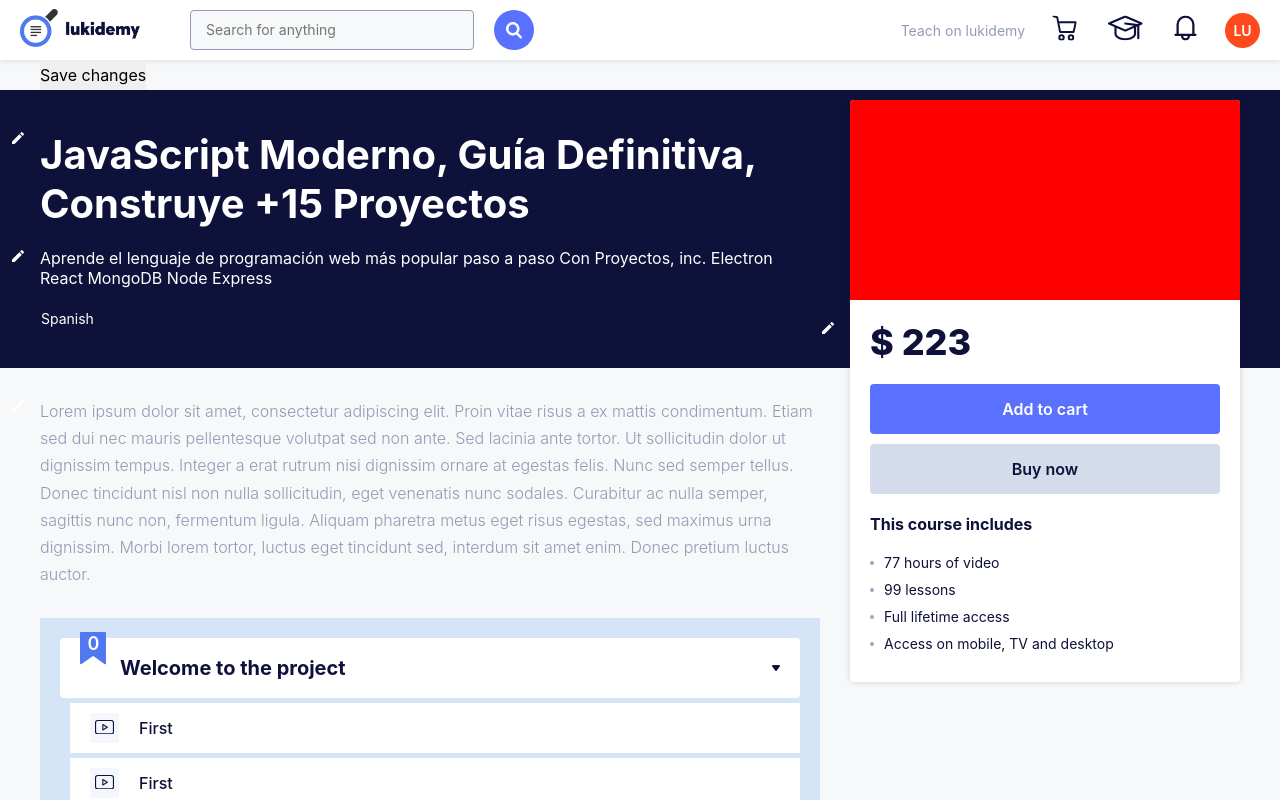
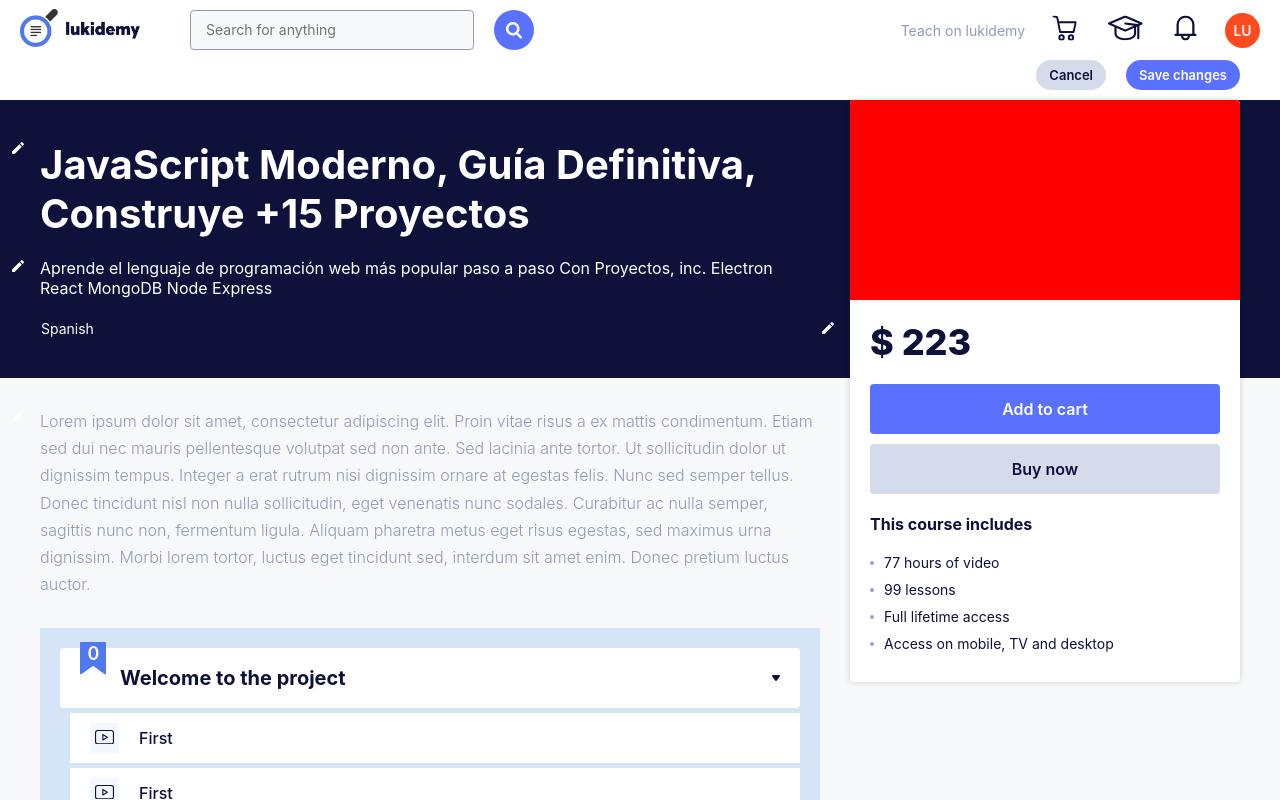
Before and after one commit to lukasalvarezdev/forbidden-academy, a Next.js app: page /courses/12334 in a window 1280 px wide. Both pictures are taken after a click on the button "Edit mode". Shown: the top 800 px of the page. Built offline with nearby package versions, Linux system fonts and the light colour scheme.

Commit message:
Styled edit mode bar

```diff
--- a/src/entities/course/layouts/EditModeBar.tsx
+++ b/src/entities/course/layouts/EditModeBar.tsx
@@ -8,12 +8,9 @@ const CourseHeading = () => {
   if (role !== 'admin') return null
 
   return (
-    <StyledEditModeBar className="container d-f justify-items-e">
-      {isEditMode ? (
-        <button className="button" onClick={handleSubmit}>
-          Save changes
-        </button>
-      ) : (
+    <StyledEditModeBar className=" bg-white">
+      <div className="container d-f justify-content-e align-items-c">
+        {!isEditMode ? (
           <button
             className="button"
             onClick={e => {
@@ -23,7 +20,33 @@ const CourseHeading = () => {
           >
             Edit mode
           </button>
-      )}
+        ) : null}
+
+        {isEditMode ? (
+          <button
+            className="button cancel mr-20"
+            onClick={e => {
+              e.preventDefault()
+              setEditMode(false)
+            }}
+          >
+            Cancel
+          </button>
+        ) : null}
+
+        {isEditMode ? (
+          <button
+            className="button"
+            onClick={e => {
+              e.preventDefault()
+              handleSubmit(e)
+              setEditMode(false)
+            }}
+          >
+            Save changes
+          </button>
+        ) : null}
+      </div>
     </StyledEditModeBar>
   )
 }
@@ -31,5 +54,19 @@ const CourseHeading = () => {
 export default CourseHeading
 
 const StyledEditModeBar = styled.div`
-  height: 30px;
+  height: 40px;
+
+  .button {
+    background-color: var(--purple);
+    color: white;
+    border-radius: 30px;
+    padding: 7px 13px;
+    font-weight: 600;
+    font-size: 13px;
+
+    &.cancel {
+      background-color: #d4dceb;
+      color: var(--main-black);
+    }
+  }
 `
--- a/styles/lib.css
+++ b/styles/lib.css
@@ -125,10 +125,10 @@
   justify-content: center;
 }
 .justify-content-e {
-  justify-content: end;
+  justify-content: flex-end;
 }
 .justify-content-s {
-  justify-content: start;
+  justify-content: flex-start;
 }
 .justify-content-sa {
   justify-content: space-around;
```
Lines whose indentation alone changed are shown as unchanged.
